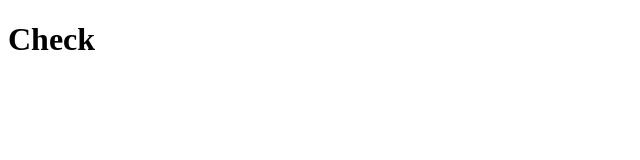
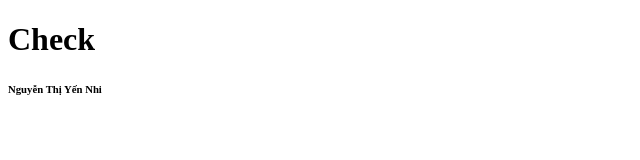
Before and after one commit to NguyenThiYenNhii/git-work_demo, a plain HTML site: page index.html in a window 1280 px wide. Shown: the whole page, without its empty margins (0-640 px from the left). Drawn offline with Linux system fonts and the light colour scheme.

Commit message:
Change index

```diff
--- a/index.html
+++ b/index.html
@@ -7,5 +7,6 @@
 </head>
 <body>
     <h1>Check</h1>
+    <h6>Nguyễn Thị Yến Nhi</h6>
 </body>
 </html>
```
